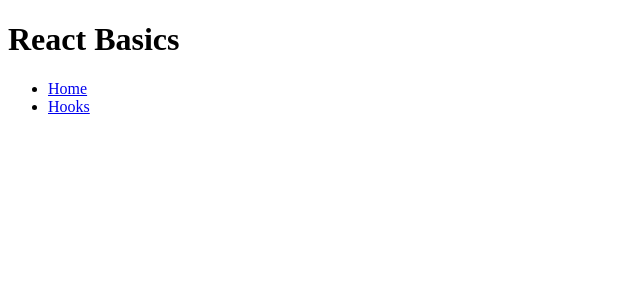
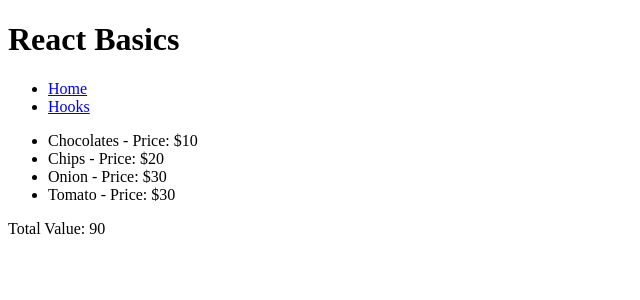
Before and after one commit to ShubhamPatel2305/conquer-web, a React (Vite) app in the folder Practice/04_react/practice/week-6/basics/: page /usememoassignment/as3 in a window 1280 px wide. Shown: the top 300 px of the page, without its empty margins (0-640 px from the left). Built offline with nearby package versions, Linux system fonts and the light colour scheme.

Commit message:
useMemo assignment 3

```diff
--- a/Practice/04_react/practice/week-6/basics/src/App.jsx
+++ b/Practice/04_react/practice/week-6/basics/src/App.jsx
@@ -19,6 +19,7 @@
 import CustomHooks from './components/CustomHooks'
 import { Assignment2 } from './components/usememoassignment/Assignment2'
 import { Assignment1 } from './components/usememoassignment/Assignment1'
+import { Assignment3 } from './components/usememoassignment/Assignment3'
 
 var globalCounter = 4;
 
@@ -105,6 +106,7 @@
           <Route path="/customhooks" element={<CustomHooks />} />
           <Route path="/usememoassignment/as2" element={<Assignment2 />} />
           <Route path="/usememoassignment/as1" element={<Assignment1 />} />
+          <Route path="/usememoassignment/as3" element={<Assignment3 />} />
         </Routes>
       </>
     </Router>
--- /dev/null
+++ b/Practice/04_react/practice/week-6/basics/src/components/usememoassignment/Assignment3.jsx
@@ -0,0 +1,30 @@
+/* eslint-disable no-unused-vars */
+import React, { useState, useMemo } from 'react';
+// You have been given a list of items you shopped from the grocery store
+// You need to calculate the total amount of money you spent
+
+export const Assignment3 = () => {
+    const [items, setItems] = useState([
+        { name: 'Chocolates', value: 10 },
+        { name: 'Chips', value: 20 },
+        { name: 'Onion', value: 30 },
+        { name: 'Tomato', value: 30 },
+        // Add more items as needed
+    ]);
+
+    // Your code starts here
+    const totalValue = useMemo(()=>{
+        return items.reduce((acc, item) => acc + item.value, 0)
+    })
+    // Your code ends here
+    return (
+        <div>
+            <ul>
+                {items.map((item, index) => (
+                    <li key={index}>{item.name} - Price: ${item.value}</li>
+                ))}
+            </ul>
+            <p>Total Value: {totalValue}</p>
+        </div>
+    );
+};
```
